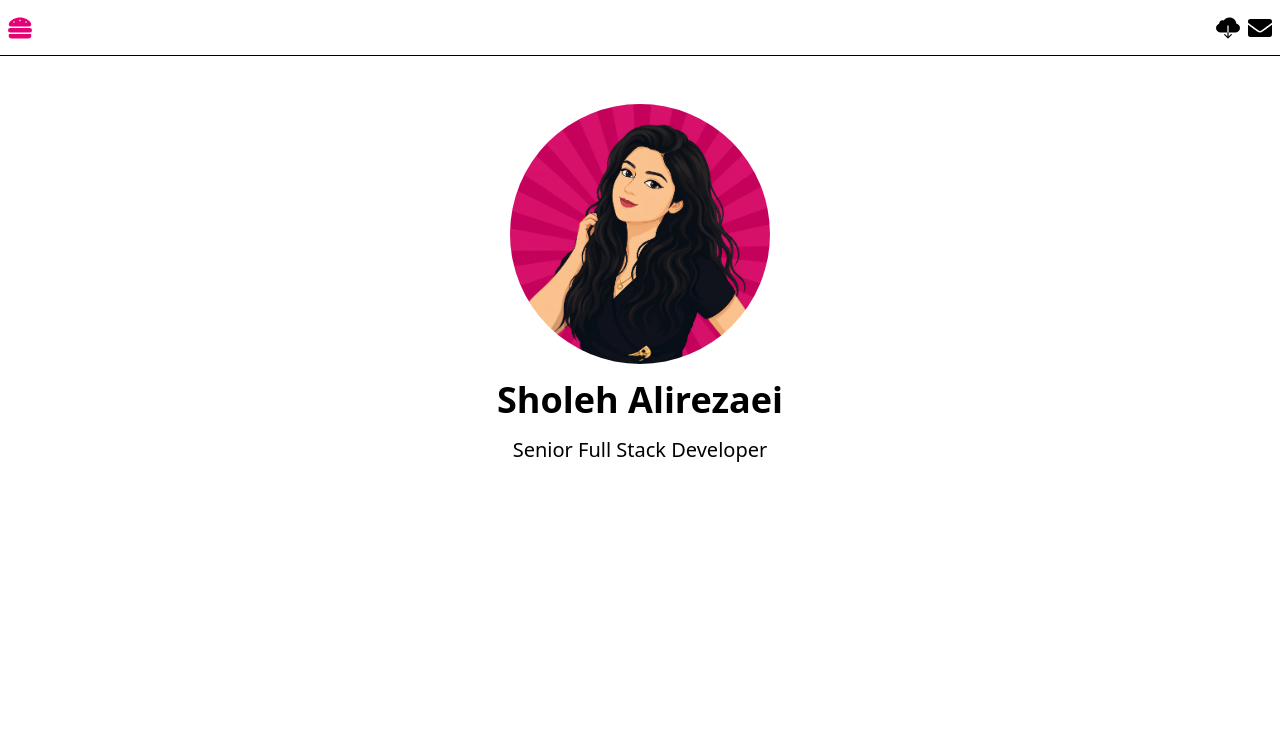
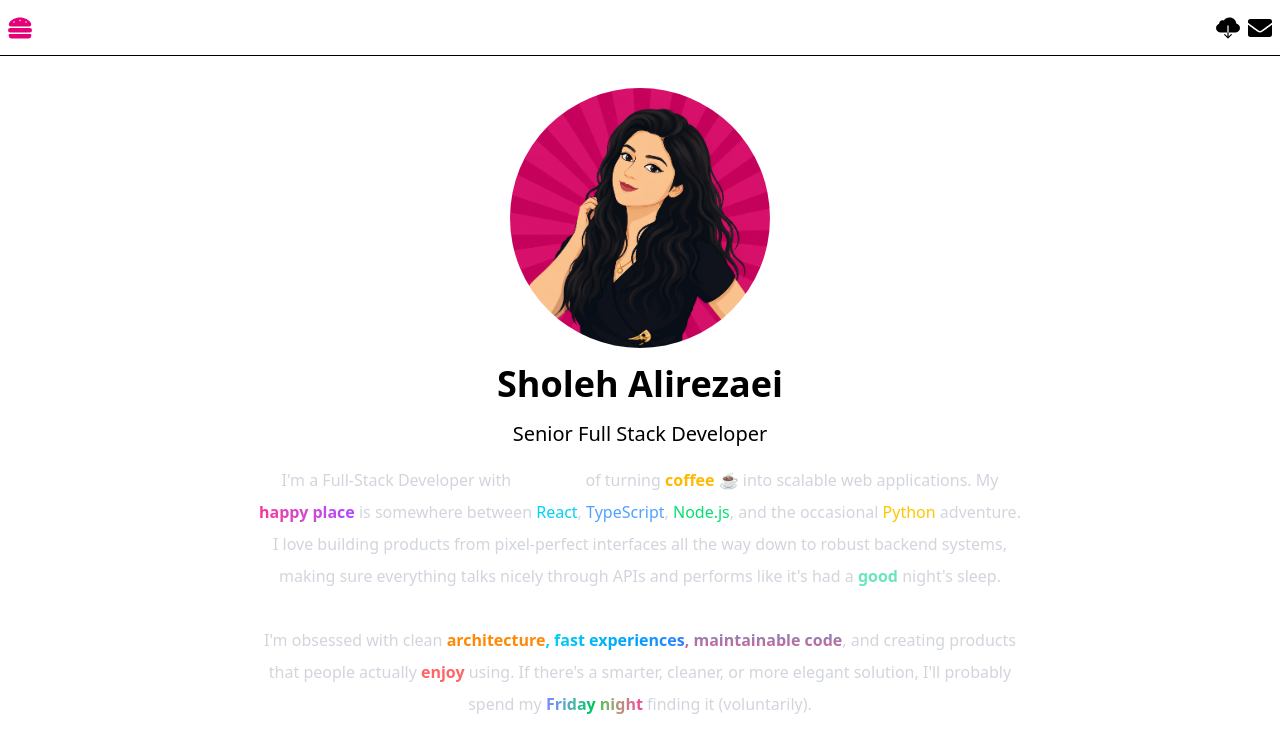
Before and after one commit to SholeAlr/portfolio, a Next.js app: page / in a window 1280 px wide. Shown: the top 752 px of the page. Built offline with nearby package versions, Linux system fonts and the light colour scheme.

Commit message:
feat(home): create about me section

```diff
--- /dev/null
+++ b/app/components/Home/AboutMe/index.tsx
@@ -0,0 +1,85 @@
+"use client";
+
+import { motion } from "framer-motion";
+
+export const AboutMe = () => {
+  return (
+    <p className='max-w-3xl leading-8 text-gray-300'>
+      I&apos;m a Full-Stack Developer with{" "}
+      <span className='font-bold text-white'>7+ years</span> of turning{" "}
+      <span className='text-amber-400 font-semibold inline-block'>
+        coffee ☕
+      </span>{" "}
+      into scalable web applications. My{" "}
+      <span className='bg-gradient-to-r from-pink-500 to-purple-500 bg-clip-text text-transparent font-bold inline-block cursor-default'>
+        happy place
+      </span>{" "}
+      is somewhere between <span className='text-cyan-400'>React</span>,{" "}
+      <span className='text-blue-400'>TypeScript</span>,{" "}
+      <span className='text-green-400'>Node.js</span>, and the occasional{" "}
+      <span className='text-yellow-400'>Python </span> adventure. I love
+      building products from pixel-perfect interfaces all the way down to robust
+      backend systems, making sure everything talks nicely through APIs and
+      performs like it&apos;s had a{" "}
+      <motion.span
+        animate={{ opacity: [0.5, 1, 0.5] }}
+        transition={{ duration: 3, repeat: Infinity }}
+        className='text-emerald-400 font-bold inline-block'
+      >
+        good
+      </motion.span>{" "}
+      night&apos;s sleep.
+      <br />
+      <br />
+      I&apos;m obsessed with clean{" "}
+      <motion.span
+        whileHover={{ letterSpacing: "0.15em" }}
+        transition={{ duration: 0.25 }}
+        className='text-orange-400 font-bold inline-block cursor-default'
+      >
+        architecture
+      </motion.span>
+      <motion.span
+        whileHover={{ x: [0, 6, -6, 0] }}
+        transition={{ duration: 0.4 }}
+        className='bg-gradient-to-r from-cyan-400 to-blue-500 bg-clip-text text-transparent font-bold inline-block cursor-default'
+      >
+        , fast experiences
+      </motion.span>
+      <motion.span
+        whileHover={{ scale: 1.08 }}
+        transition={{ type: "spring", stiffness: 400 }}
+        className='bg-gradient-to-t from-pink-500 to-cyan-600 bg-clip-text text-transparent font-bold inline-block cursor-default'
+      >
+        , maintainable code
+      </motion.span>
+      , and creating products that people actually {/* Enjoy */}
+      <motion.span
+        whileHover={{
+          color: "#facc15",
+          textShadow: "0 0 12px rgba(250,204,21,.8)",
+        }}
+        transition={{ duration: 0.25 }}
+        className='text-red-400 font-bold inline-block cursor-default'
+      >
+        enjoy
+      </motion.span>{" "}
+      using. If there&apos;s a smarter, cleaner, or more elegant solution,
+      I&apos;ll probably spend my{" "}
+      <motion.span
+        animate={{
+          rotate: [0, 2, -2, 0],
+        }}
+        transition={{
+          duration: 5,
+          repeat: Infinity,
+          repeatDelay: 3,
+        }}
+        className='bg-gradient-to-r from-indigo-400 via-green-500 to-pink-500 bg-clip-text text-transparent font-black inline-block'
+      >
+        Friday night
+      </motion.span>{" "}
+      finding it (voluntarily).
+    </p>
+  );
+};
--- /dev/null
+++ b/app/components/Home/index.ts
@@ -0,0 +1 @@
+export { AboutMe } from "./AboutMe";
--- a/app/components/index.ts
+++ b/app/components/index.ts
@@ -1 +1,2 @@
 export { Header } from "./layout";
+export { AboutMe } from "./Home";
--- a/app/page.tsx
+++ b/app/page.tsx
@@ -1,10 +1,11 @@
 import Image from "next/image";
+import { AboutMe } from "./components";
 
 export default function Home() {
   return (
-    <div className='flex flex-col gap-y-10'>
+    <div className='flex flex-col gap-y-8'>
       <section>
-        <div className='flex flex-col items-center space-y-4 pt-12 text-center'>
+        <div className='flex flex-col items-center space-y-4 pt-8 text-center'>
           <Image
             src='/images/avatar.png'
             alt='avatar'
@@ -16,6 +17,7 @@ export default function Home() {
           <p className='text-xl text-base-content/80'>
             Senior Full Stack Developer
           </p>
+          <AboutMe />
         </div>
       </section>
     </div>
```
